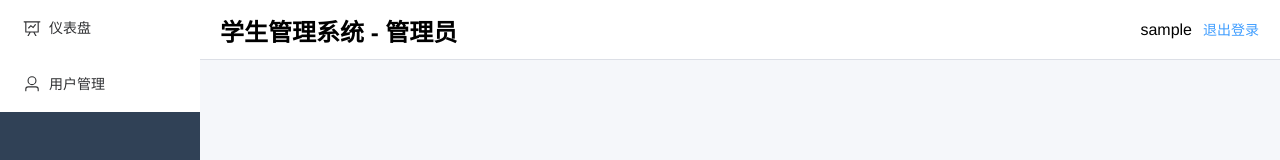
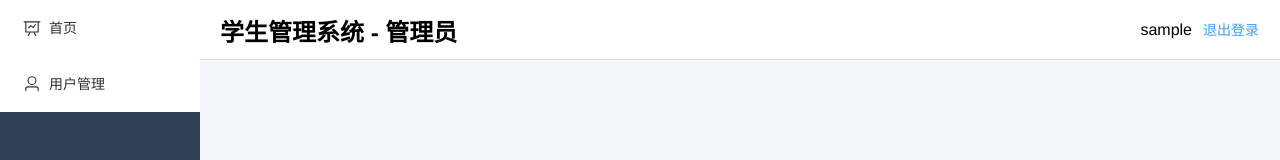
Before and after one commit to Nqn7mi-mylove/student-management-fullstack, a Vue app in the folder frontend/: page /admin in a window 1280 px wide. Shown: the top 160 px of the page. Built offline with nearby package versions, Linux system fonts and the light colour scheme; no server answers; sample sign-in values are in the browser's storage.

Commit message:
style: change navigation text from '仪表盘' to '首页'

```diff
--- a/frontend/src/components/TeacherMenu.vue
+++ b/frontend/src/components/TeacherMenu.vue
@@ -6,7 +6,7 @@
   >
     <el-menu-item index="/teacher/dashboard">
       <el-icon><House /></el-icon>
-      <span>仪表盘</span>
+      <span>首页</span>
     </el-menu-item>
 
     <el-menu-item index="/teacher/course-management">
--- a/frontend/src/layouts/AdminLayout.vue
+++ b/frontend/src/layouts/AdminLayout.vue
@@ -8,7 +8,7 @@
       >
         <el-menu-item index="/admin/dashboard">
           <el-icon><DataLine /></el-icon>
-          <span>仪表盘</span>
+          <span>首页</span>
         </el-menu-item>
         <el-menu-item index="/admin/users">
           <el-icon><User /></el-icon>
--- a/frontend/src/layouts/StudentLayout.vue
+++ b/frontend/src/layouts/StudentLayout.vue
@@ -8,7 +8,7 @@
       >
         <el-menu-item index="/student/dashboard">
           <el-icon><DataLine /></el-icon>
-          <span>仪表盘</span>
+          <span>首页</span>
         </el-menu-item>
         <el-menu-item index="/student/grades">
           <el-icon><Document /></el-icon>
```
